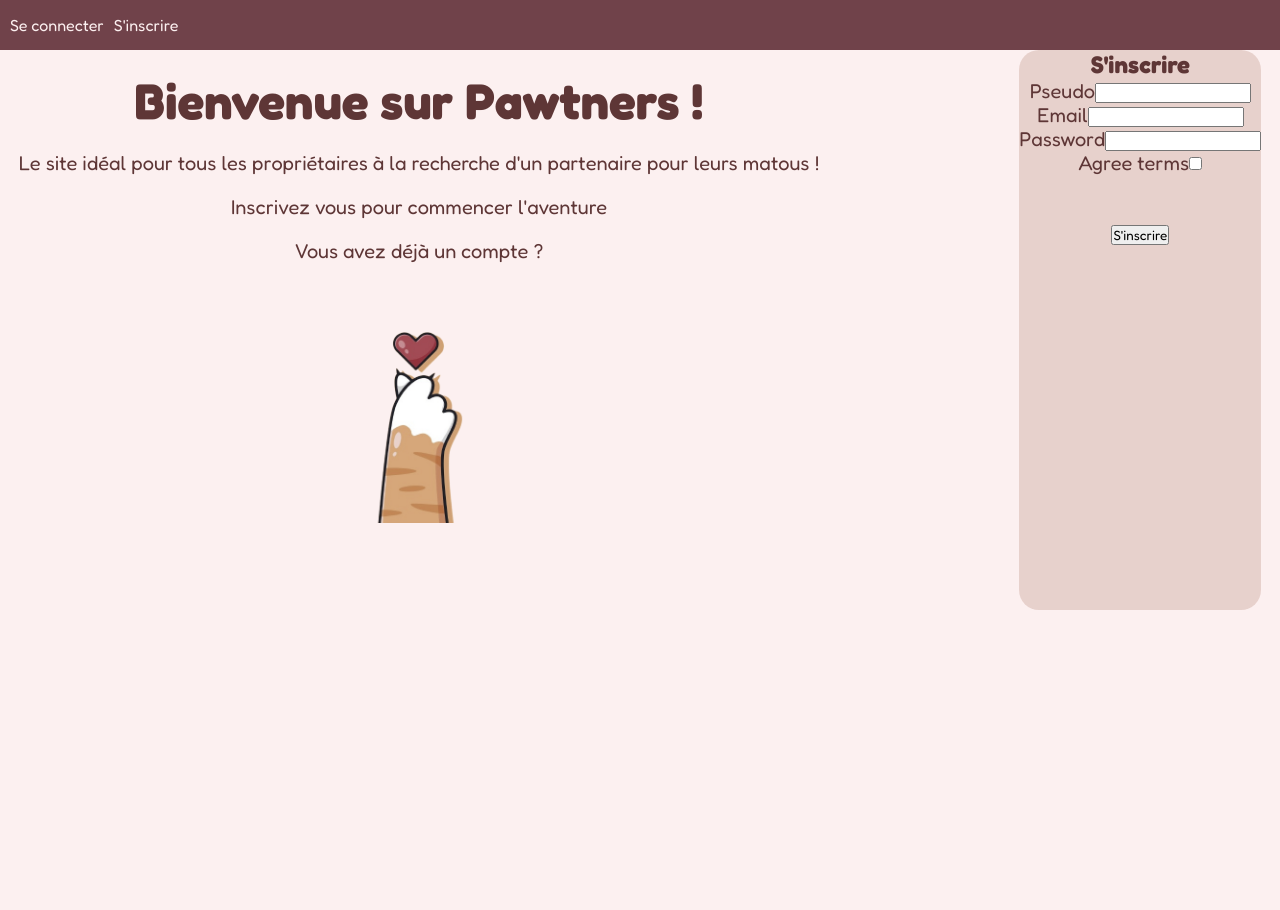
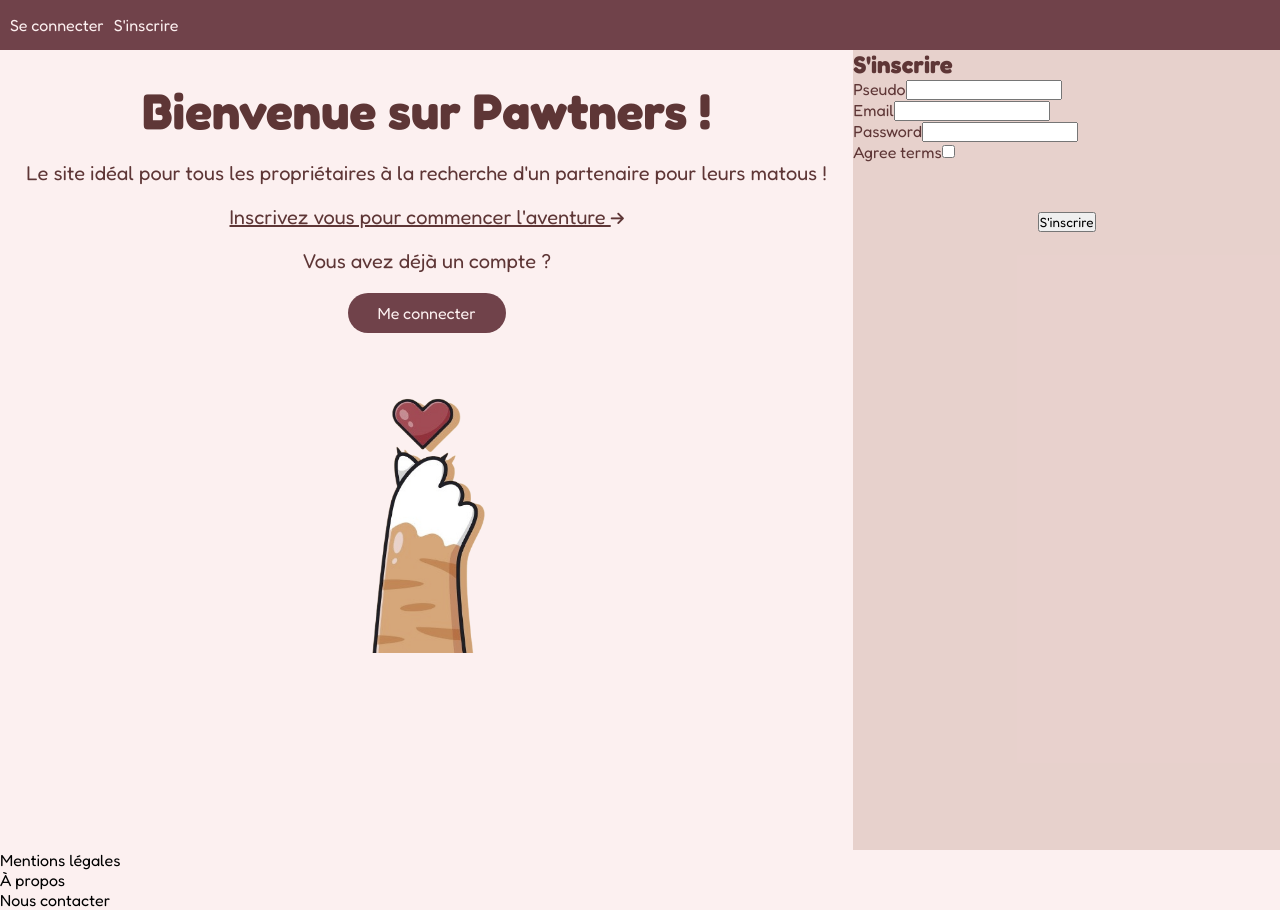
Before and after one commit to hjrayd/SfPawtners, a Symfony app: template templates/registration/register.html.twig in a window 1280 px wide. Before the commit the page ends 610 px from the top, so only its background shows below. Run offline with Twig, Linux system fonts and the light colour scheme; the template is opened without the code that fills it, so the values that code supplies are empty; form fields are guessed from the names that the template uses; some libraries are stand-ins or nearby versions.

Commit message:
css for the register part

```diff
--- a/public/css/style.css
+++ b/public/css/style.css
@@ -169,94 +169,61 @@ footer {
 
  #wrapper-register {
     display: flex;
-    justify-content: center;
-    flex-direction: row;
+   justify-content: space-between;
     height: 100vh;
-    width: 100vw;
-
  }
 
  .section-presentation {
    display: flex;
+   flex: 2; /*Permet d'avoir une section deux fois plus grande que l'autre*/
    flex-direction: column;
    align-items: center;
-    max-height: 50vh;
-    max-width: 100vw;
-
  }
-
 
  .section-presentation h1 {
    font-size: 50px;
-    margin-top: 20px;
+   margin-top: 30px;
+   margin-bottom: 20px;
  }
 
  .section-presentation p {
    font-size: 20px;
-    margin-top: 20px;
+   margin-bottom: 20px;
  }
 
+ .underline-text {
+   text-decoration: underline;
+ }
 
+ .section-presentation i {
+   font-size: 15px;
+ }
+
+ .btn-register {
+   background-color: var(--nav-color);
+   border-radius: 20px;
+   padding-top: 10px;
+   padding-bottom: 10px;
+   padding-left: 30px;
+   padding-right: 30px;
+ }
 
  .section-presentation a {
    color: var(--base-color);
  }
 
-
-
  .section-presentation img {
-    max-height: 60%;
-    max-width: 60%;
+    max-height: 40%;
+    max-width: 40%;
     filter: saturate(50%);
  }
 
- .btn-inscription {
-    background-color:var(--nav-color);
-    padding-top: 10px;
-    padding-bottom: 10px;
-    padding-left: 30px;
-    padding-right: 30px;
-    text-align: center;
-    border-radius: 20px;
-    margin-top: 20px;
-
- }
- .underline-text {
-    text-decoration: underline;
- }
-
-
  .section-register {
+   flex: 1;
    background-color: var(--section-color);
-    flex-direction: column;
-    display: flex;
-    align-items: center;
-    height: 70%;
-    max-height: 100%;
-    border-radius: 20px;
-    margin-left: 200px;
- }
-
- .form-register{
-    display: flex;
 
  }
 
- .section-register form {
-    display: flex;
-    align-items: center;
-    flex-direction: column;
- }
-
- .section-register label {
-    font-size: 20px;
- }
-
- .register-align {
-    display: flex;
-    align-items: center;
-
- }
 
 
 
--- a/templates/base.html.twig
+++ b/templates/base.html.twig
@@ -60,6 +60,15 @@
 
             {% endblock %}
         </div>
+        <footer>
+            <nav>
+                <ul>
+                    <li> Mentions légales </li>
+                    <li> À propos </li>
+                    <li> Nous contacter </li>
+                </ul>
+            </nav>
+        </footer>
 
         {% block javascripts %}
             <script src="https://cdn.jsdelivr.net/npm/bootstrap@5.3.3/dist/js/bootstrap.bundle.min.js" integrity="sha384-YvpcrYf0tY3lHB60NNkmXc5s9fDVZLESaAA55NDzOxhy9GkcIdslK1eN7N6jIeHz" crossorigin="anonymous"></script>
--- a/templates/registration/register.html.twig
+++ b/templates/registration/register.html.twig
@@ -13,12 +13,17 @@
 
             <p> Le site idéal pour tous les propriétaires à la recherche d'un partenaire pour leurs matous !</p>
 
-            <p>Inscrivez vous pour commencer l'aventure</p>
+
+            <p class="underline-text">Inscrivez vous pour commencer l'aventure <i class="fa-solid fa-arrow-right"></i></p>
 
             <p> Vous avez déjà un compte ?</p>
 
-            <a href="{{ path('app_login')}}"> Me connecter </a>
+            <div class="btn-register">
+                <a href="{{ path('app_login')}}"> Me connecter </a>
+            </div>
+
             <img src="\css\images\cat-8239223_1280-removebg-preview.png" alt="Coeur patte de chat">
+
         </div>
 
         <div class="section-register">
```
Lines whose indentation alone changed are shown as unchanged.
